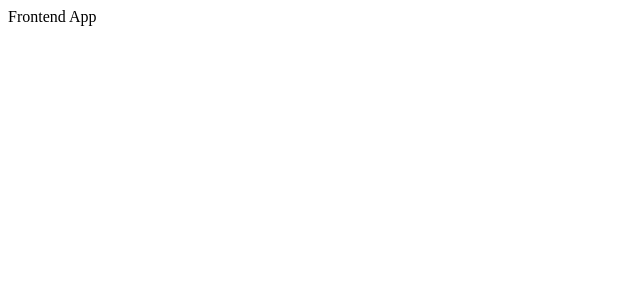
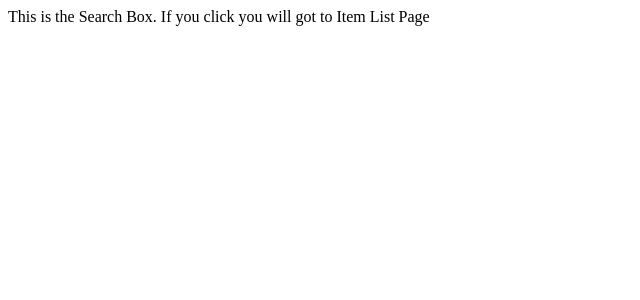
Before and after one commit to avedismb/testFEMercadoLibre, a React (Create React App) app in the folder client/: page / in a window 1280 px wide. Shown: the top 300 px of the page, without its empty margins (0-640 px from the left). Built offline with nearby package versions, Linux system fonts and the light colour scheme.

Commit message:
Integrate react router

```diff
--- a/client/package.json
+++ b/client/package.json
@@ -6,8 +6,11 @@
     "@types/node": "12.7.4",
     "@types/react": "16.9.2",
     "@types/react-dom": "16.9.0",
+    "@types/react-router-dom": "^4.3.5",
+    "history": "^4.9.0",
     "react": "^16.9.0",
     "react-dom": "^16.9.0",
+    "react-router-dom": "^5.0.1",
     "react-scripts": "3.1.1",
     "typescript": "3.6.3"
   },
--- a/client/src/App.tsx
+++ b/client/src/App.tsx
@@ -1,11 +1,19 @@
 import React from 'react';
+import { Route, BrowserRouter, Redirect, Switch } from 'react-router-dom'
+import SearchBox from './components/SearchBox';
+import ItemListPage from './components/ItemsListPage';
+import ItemPage from './components/ItemPage';
+import * as ROUTES from './helpers/routes';
 
-const App: React.FC = () => {
-  return (
-    <div>
-      Frontend App
-    </div>
-  );
-}
+const App = (
+  <BrowserRouter>
+    <Switch>
+      <Route exact path={ROUTES.ITEMS_LIST} component={ItemListPage} />
+      <Route exact path={ROUTES.ITEM_PAGE} component={ItemPage} />
+      <Route exact path={ROUTES.SEARCH_BOX}component={SearchBox} />
+      <Route path="*" render={() => <Redirect to={ROUTES.SEARCH_BOX} />}/>
+    </Switch>
+  </BrowserRouter>
+)
 
 export default App;
--- /dev/null
+++ b/client/src/components/ItemPage.tsx
@@ -0,0 +1,22 @@
+import React from 'react';
+import { RouteComponentProps } from 'react-router-dom';
+
+interface Params {
+  id: string
+}
+
+class ItemPage extends React.Component<RouteComponentProps<Params>> {
+
+  public componentWillMount (){
+    //console.log(this.props.match.params.id)
+  }
+
+  public render(){
+    return (
+      <div >This is the Item Page with Product Id</div>
+    )
+  }
+
+}
+
+export default ItemPage
--- /dev/null
+++ b/client/src/components/ItemsListPage.tsx
@@ -0,0 +1,26 @@
+import React from 'react';
+import { RouteComponentProps } from 'react-router-dom';
+
+interface Params {
+  search: string
+}
+
+class ItemListPage extends React.Component<RouteComponentProps<Params>> {
+
+  private onClickItem = () => {
+    this.props.history.push('/items/3')
+  }
+
+  public componentWillMount (){
+    const params = new URLSearchParams(this.props.location.search);
+    console.log(params.get('search'))
+  }
+
+  public render(){
+    return (
+      <div onClick={this.onClickItem}>This is the Item List Page. If you click you will got to Item Page 3</div>
+    )
+  }
+
+}
+export default ItemListPage
--- /dev/null
+++ b/client/src/components/SearchBox.tsx
@@ -0,0 +1,17 @@
+import React from 'react';
+import { RouteComponentProps } from 'react-router-dom';
+
+class SearchBox extends React.Component<RouteComponentProps> {
+
+  private onClickItem = () => {
+    this.props.history.push('/items?search=textoplano')
+  }
+
+  public render(){
+    return (
+      <div onClick={this.onClickItem}>This is the Search Box. If you click you will got to Item List Page </div>
+    )
+  }
+
+}
+export default SearchBox
--- /dev/null
+++ b/client/src/helpers/routes.ts
@@ -0,0 +1,3 @@
+export const SEARCH_BOX = '/'
+export const ITEMS_LIST = '/items'
+export const ITEM_PAGE = '/items/:id'
--- a/client/src/index.tsx
+++ b/client/src/index.tsx
@@ -1,9 +1,8 @@
-import React from 'react';
 import ReactDOM from 'react-dom';
 import App from './App';
 import * as serviceWorker from './serviceWorker';
 
-ReactDOM.render(<App />, document.getElementById('root'));
+ReactDOM.render(App, document.getElementById('root'));
 
 // If you want your app to work offline and load faster, you can change
 // unregister() to register() below. Note this comes with some pitfalls.
```
